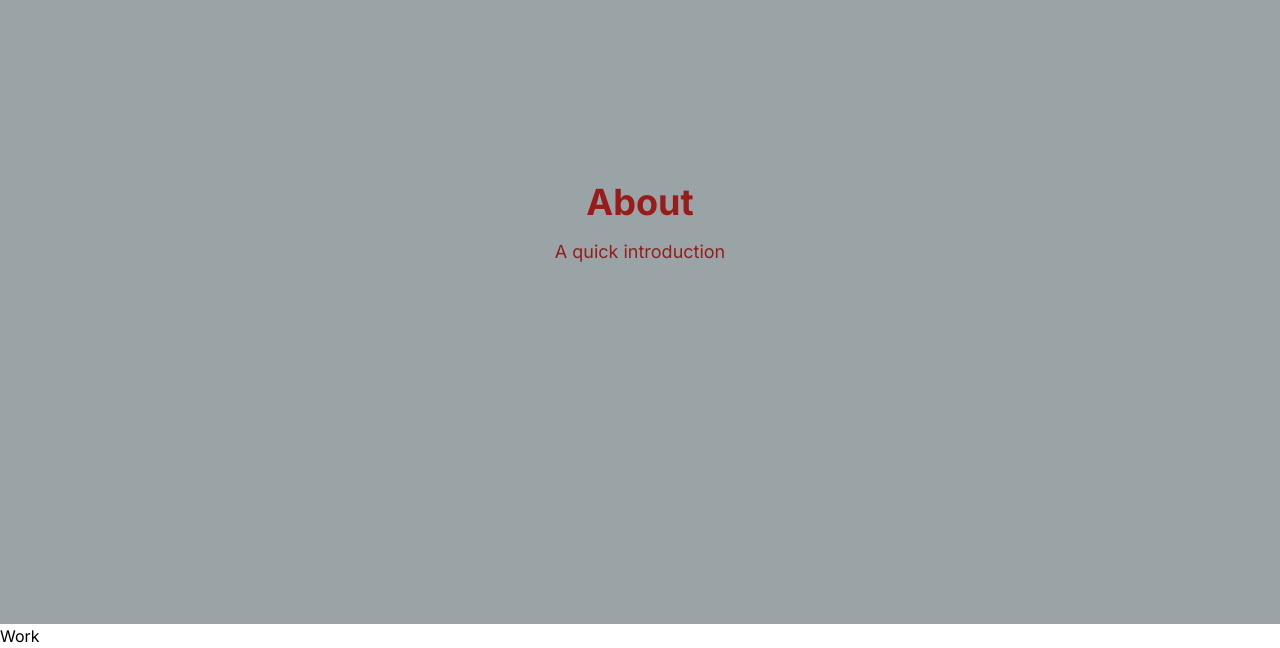
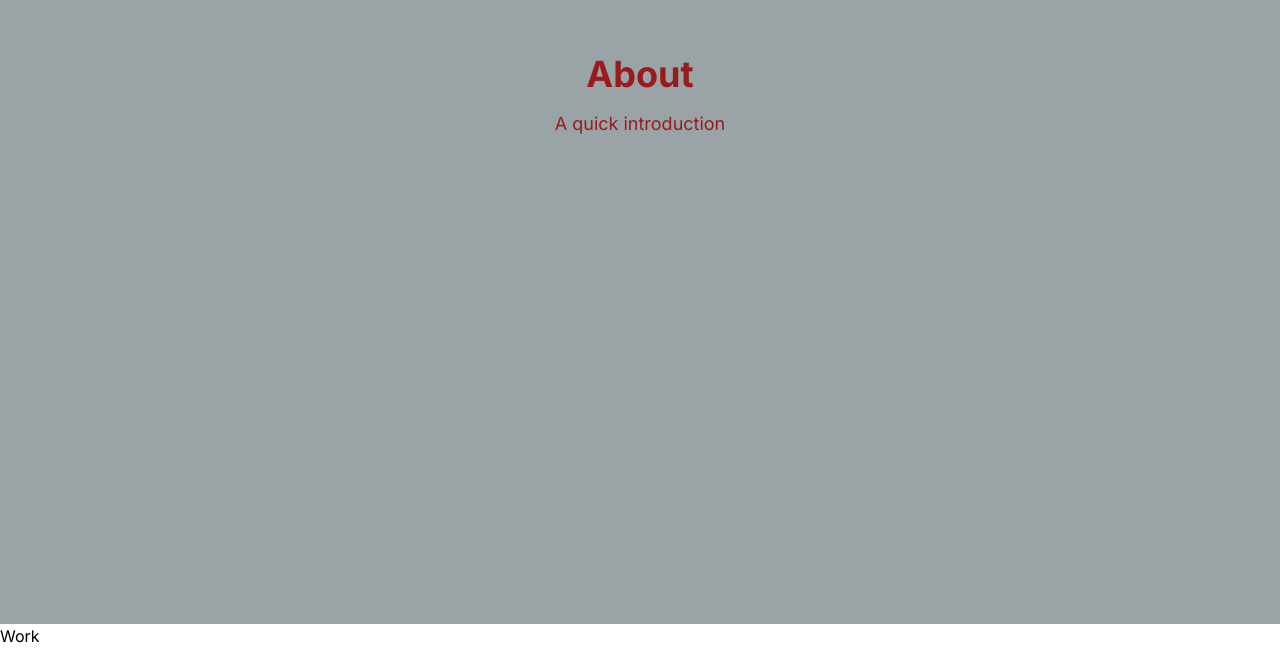
Before and after one commit to caidenm11/caidenm11.github.io, a React (Vite) app: page / in a window 1280 px wide. Shown: the part 1048-1696 px from the top of the page. Built offline with nearby package versions, Linux system fonts and the light colour scheme; a web font is replaced by a local one.

Commit message:
Moved the about up the margin

```diff
--- a/src/About.jsx
+++ b/src/About.jsx
@@ -6,7 +6,7 @@ export const About = () => {
             <div></div>
             {/* Start 1/3 down the page and add the red about text with the A quick introduction */}
 
-            <div className=" text-red-800 text-center">
+            <div className=" text-red-800 text-center" style={{ marginTop: '-20%' }}>
                 <h1 className="text-4xl font-bold">About</h1>
                 <p className="mt-4 text-lg">A quick introduction</p>
             </div>
```
